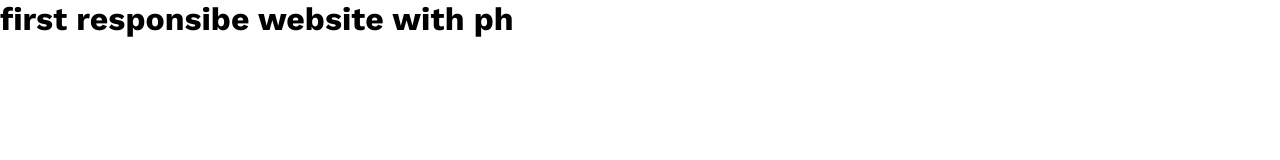
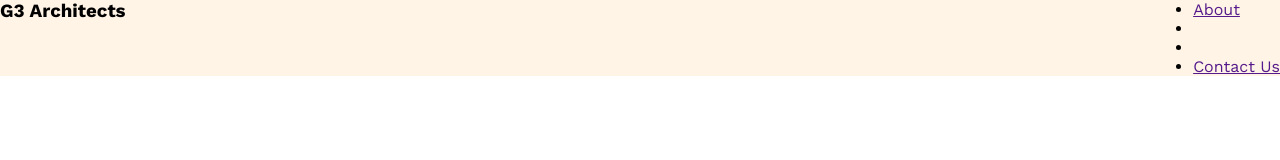
Before and after one commit to shahinexy/PH-html-css, a plain HTML site: page responsive website/index.html in a window 1280 px wide. Drawn offline with nearby package versions, Linux system fonts and the light colour scheme.

Commit message:
nav bar added

```diff
--- a/responsive website/assets/css/style.css
+++ b/responsive website/assets/css/style.css
@@ -1,5 +1,6 @@
 @import url('https://fonts.googleapis.com/css2?family=Work+Sans:ital,wght@0,100..900;1,100..900&display=swap');
 
+/* ======== Default style ========= */
 *{
     margin: 0;
     padding: 0;
@@ -8,3 +9,16 @@
 body{
     font-family: "Work Sans", sans-serif;
 }
+
+/* ============= Header area style ============= */
+header{
+    background: rgba(255, 144, 14, 0.10);
+}
+.hero_area{
+    max-width: 1440px;
+    margin: 0 auto;
+}
+nav{
+    display: flex;
+    justify-content: space-between;
+}
--- a/responsive website/index.html
+++ b/responsive website/index.html
@@ -7,6 +7,24 @@
     <link rel="stylesheet" href="assets/css/style.css">
 </head>
 <body>
-    <h1>first responsibe website with ph</h1>
+    <header>
+        <div class="hero_area">
+            <nav>
+                <h3>G3 Architects</h3>
+                <ul>
+                    <li><a href="">About</a></li>
+                    <li><a href=""></a></li>
+                    <li><a href=""></a></li>
+                    <li><a href="">Contact Us</a></li>
+                </ul>
+            </nav>
+        </div>
+    </header>
+    <main>
+
+    </main>
+    <footer>
+
+    </footer>
 </body>
 </html>
```
